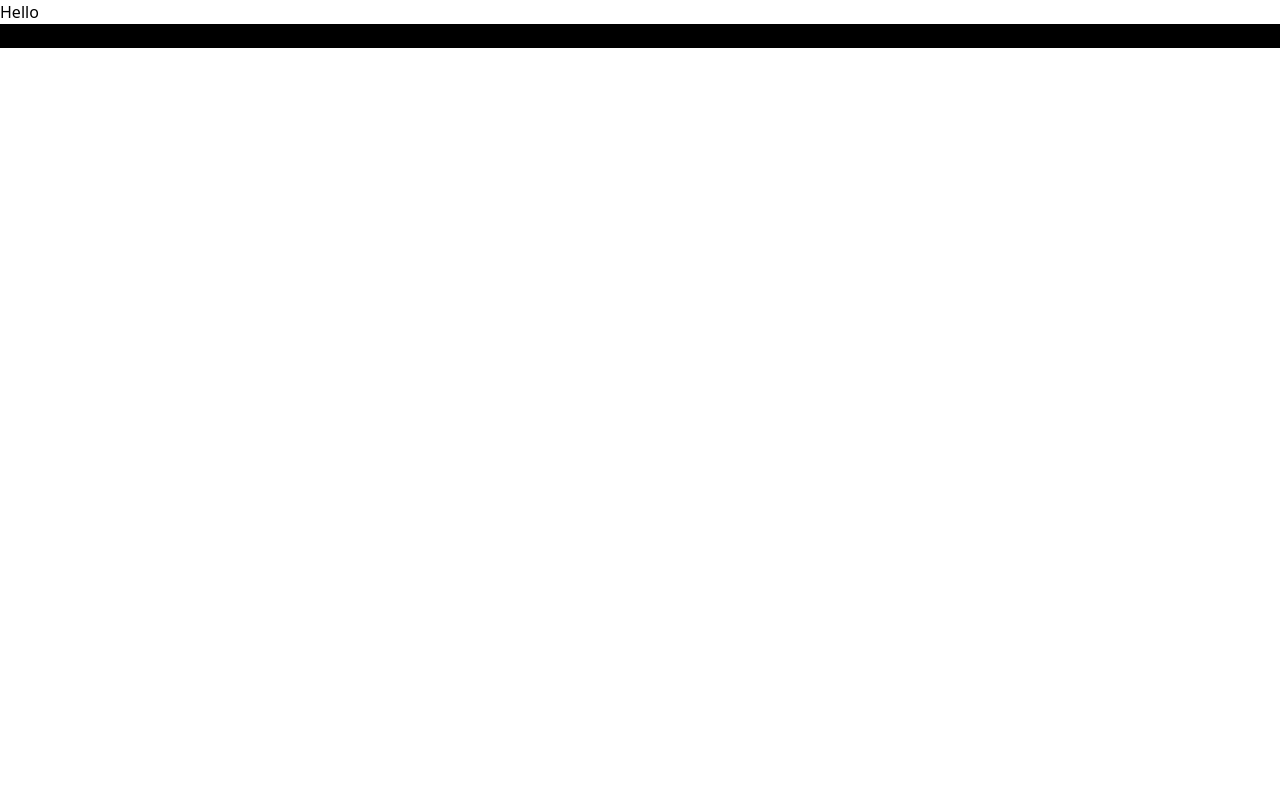
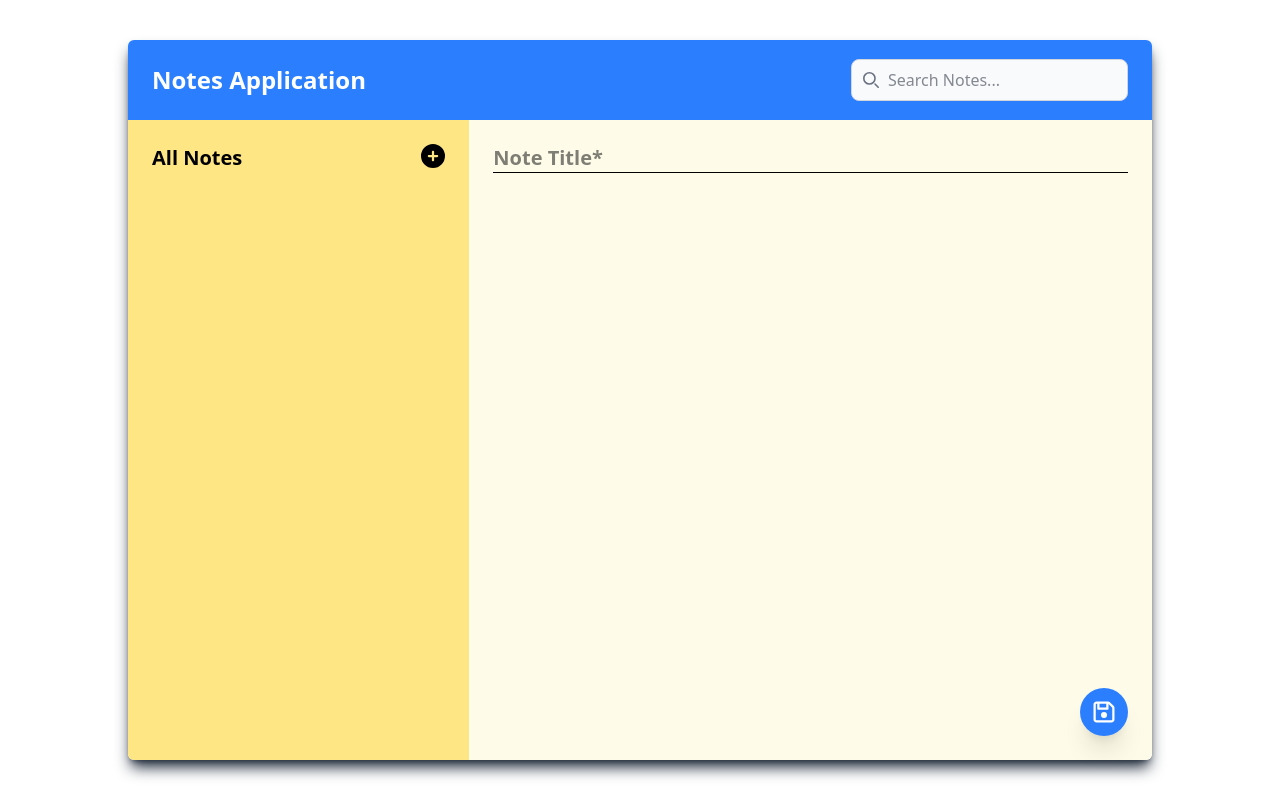
Before and after one commit to NarithNR9/tb_notes_app_vue, a Vue app: page / in a window 1280 px wide. Built offline with nearby package versions, Linux system fonts and the light colour scheme.

Commit message:
[add] note component to project

```diff
--- a/src/App.vue
+++ b/src/App.vue
@@ -1,28 +1,11 @@
 <script setup lang="ts">
+import Notes from './components/Notes.vue';
+
 </script>
 
 <template>
-  <div>Hello</div>
-  <div class="bg-black">World</div>
+  <Notes />
 </template>
 
 <style scoped>
-
-@media (min-width: 1024px) {
-  header {
-    display: flex;
-    place-items: center;
-    padding-right: calc(var(--section-gap) / 2);
-  }
-
-  .logo {
-    margin: 0 2rem 0 0;
-  }
-
-  header .wrapper {
-    display: flex;
-    place-items: flex-start;
-    flex-wrap: wrap;
-  }
-}
 </style>
--- /dev/null
+++ b/src/components/Notes.vue
@@ -0,0 +1,150 @@
+<template>
+  <div class="shadow-lg shadow-gray-800 rounded-md mx-6 md:mx-[10vw] my-[5vh]">
+    <div
+      class="bg-blue-500 h-[10vh] rounded-t-md text-white px-6 py-3 flex justify-between items-center"
+    >
+      <div class="md:text-2xl font-bold">Notes Application</div>
+      <Search :selectNote="selectNote"/>
+    </div>
+    <div class="grid grid-cols-12 h-[80vh] rounded-b-md ">
+      <div
+        id="note-list"
+        class="col-span-12 md:col-span-4 p-6 bg-amber-200 rounded-bl-md"
+      >
+        <div class="flex justify-between">
+          <h2 class="text-xl font-semibold">All Notes</h2>
+          <div class="flex space-x-3">
+            <IconsDelete
+              class="w-6 h-6 cursor-pointer"
+              v-if="store.note.id"
+              @click="
+                store.DeleteNote(store.note.id);
+                formData.title = '';
+                formData.content = '';
+              "
+            />
+            <IconsPlus
+              class="w-6 h-6 cursor-pointer"
+              @click="
+                store.note = {} as INote;
+                formData.title = '';
+                formData.content = '';
+              "
+            />
+          </div>
+        </div>
+        <div class="overflow-auto max-h-[70vh]">
+          <ul>
+            <li
+              v-for="note in store.notes"
+              @click="selectNote(note)"
+              class="flex justify-between items-center p-2 bg-yellow-50 hover:bg-amber-100 rounded-md mt-3 cursor-pointer"
+              :class="{ border: store.note.id === note.id }"
+            >
+              <span class="font-semibold">{{ note.title }}</span>
+              <span class="text-xs">{{
+                new Date(note.created_at).toLocaleDateString('en-GB')
+              }}</span>
+            </li>
+          </ul>
+        </div>
+      </div>
+      <div
+        id="note-form"
+        class="hidden md:block col-span-12 md:col-span-8 relative bg-yellow-50 rounded-br-md p-6 cursor-"
+      >
+        <div
+          class="absolute left-3 top-1 underline md:hidden"
+          @click="switchNoteView"
+        >
+          < Back
+        </div>
+        <form @submit.prevent="handleAddNewNote">
+          <input
+            v-model="formData.title"
+            type="text"
+            name=""
+            id=""
+            required
+            class="w-full focus:outline-none font-semibold text-xl max-md:mt-6"
+            placeholder="Note Title*"
+          />
+          <hr />
+          <textarea
+            v-model="formData.content"
+            name=""
+            id=""
+            cols="30"
+            rows="15"
+            class="w-full mt-3 resize-none focus:outline-none"
+            placeholder=""
+          ></textarea>
+          <button
+            class="absolute bottom-0 right-0 p-3 rounded-full bg-blue-500 m-6 shadow-xl cursor-pointer"
+            type="submit"
+          >
+            <IconsSave class="w-6 h-6" type="submit" />
+          </button>
+        </form>
+      </div>
+    </div>
+  </div>
+</template>
+
+<script setup lang="ts">
+import IconsSave from '../components/icons/Save.vue';
+import IconsDelete from '../components/icons/Delete.vue';
+import IconsPlus from '../components/icons/Plus.vue';
+import { useNoteStore } from '@/stores/notes';
+import { onMounted, ref } from 'vue';
+import type { INote } from '@/types/note';
+import Search from '../components/Search.vue';
+
+const store = useNoteStore();
+
+const formData = ref({
+  title: '',
+  content: '',
+});
+
+const handleAddNewNote = () => {
+  if (store.note.id) {
+    store.UpdateNote(store.note.id, {
+      id: store.note.id,
+      title: formData.value.title,
+      content: formData.value.content,
+      updated_at: new Date(),
+      created_at: store.note.created_at,
+    });
+  } else {
+    store.AddNewNote({
+      id: Math.floor(Math.random() * 1000),
+      title: formData.value.title,
+      content: formData.value.content,
+      created_at: new Date(),
+      updated_at: new Date(),
+    });
+  }
+};
+
+const switchNoteView = () => {
+  // for mobile view changes note-list and note-form visibility
+  if (window.matchMedia('(max-width: 768px)').matches) {
+    document.getElementById('note-list')?.classList.toggle('hidden');
+    document.getElementById('note-form')?.classList.toggle('hidden');
+  }
+};
+
+const selectNote = (note: INote) => {
+  switchNoteView();
+  store.note = note;
+  formData.value.title = note.title;
+  formData.value.content = note.content;
+};
+
+onMounted(() => {
+  store.GetAllNotes();
+});
+</script>
+
+<style scoped></style>
```
